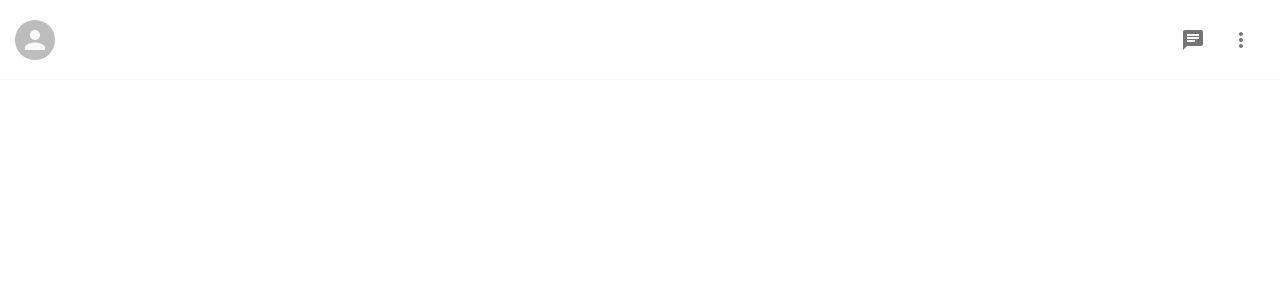
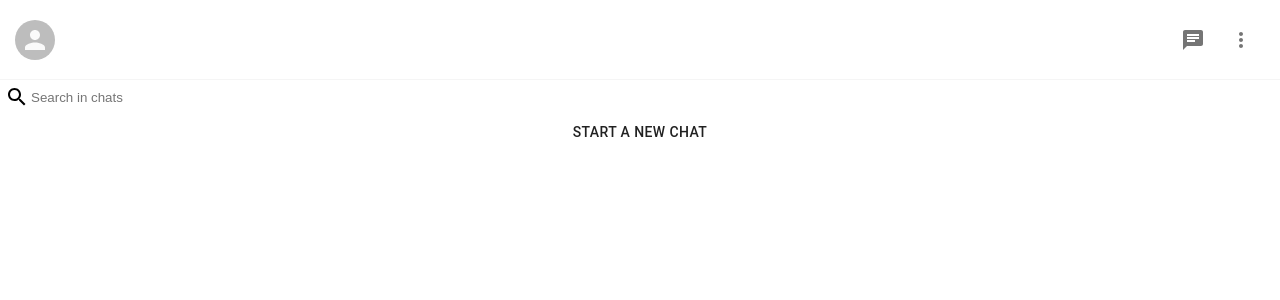
Before and after one commit to aperezl/react--firebase-whatsapp-clone, a Next.js app: page / in a window 1280 px wide. Shown: the top 300 px of the page. Built offline with nearby package versions, Linux system fonts and the light colour scheme.

Commit message:
add Sidebar component

```diff
--- a/components/Sidebar.js
+++ b/components/Sidebar.js
@@ -1,7 +1,8 @@
-import { Avatar, IconButton } from '@material-ui/core'
+import { Avatar, Button, IconButton } from '@material-ui/core'
 import styled from "styled-components"
 import ChatIcon from '@material-ui/icons/Chat'
 import MoreVertIcon from '@material-ui/icons/MoreVert'
+import SearchIcon from '@material-ui/icons/Search'
 
 function Sidebar() {
   return (
@@ -19,6 +20,15 @@ function Sidebar() {
           </IconButton>
         </IconContainer>
       </Header>
+
+      <Search>
+        <SearchIcon />
+        <SearchInput placeholder="Search in chats" />
+      </Search>
+
+      <SidebarButton>
+        Start a new chat
+      </SidebarButton>
     </Container>
   )
 }
@@ -42,6 +52,29 @@ const Header = styled.div`
 
 const UserAvatar = styled(Avatar)`
   cursor: pointer;
+
+  :hover {
+    opacity: 0.8;
+  }
 `
 
 const IconContainer = styled.div``
+
+const Search = styled.div`
+  display: flex;
+  align-items: center;
+  padding: 5px;
+  border-radius: 2px;
+`
+
+const SearchInput = styled.input`
+  outline-width: 0;
+  border: none;
+  flex: 1;
+`
+
+const SidebarButton = styled(Button)`
+  width: 100%;
+  border-top: 1px solid whitesmoke;
+  border-bottom: 1px solid whitesmoke;
+`
--- a/package.json
+++ b/package.json
@@ -14,5 +14,8 @@
     "react": "17.0.2",
     "react-dom": "17.0.2",
     "styled-components": "^5.2.3"
+  },
+  "resolutions": {
+    "styled-components": "^5"
   }
 }
```
